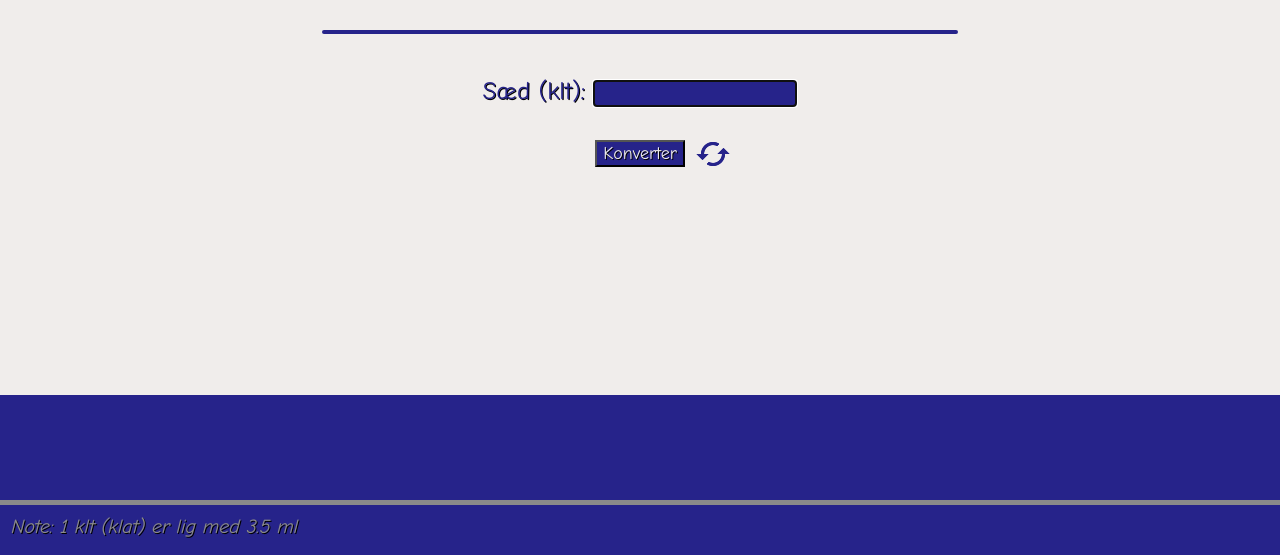
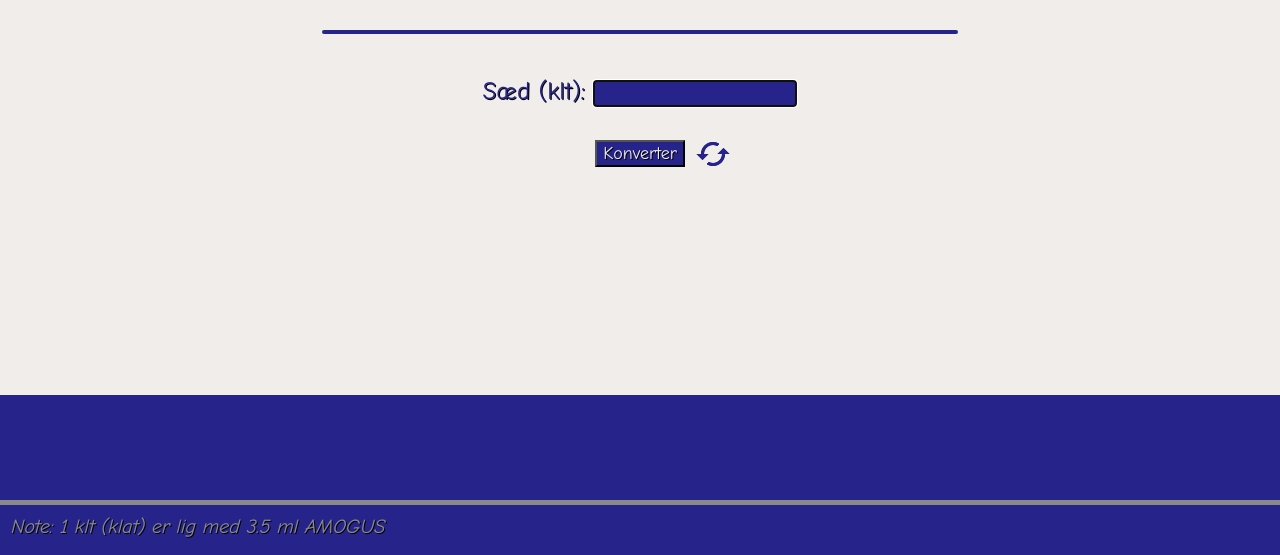
Before and after one commit to itsAfeat/KalorieMaaler, a plain HTML site: page index.html in a window 1280 px wide. Shown: the part 245-800 px from the top of the page. Drawn offline with Linux system fonts and the light colour scheme.

Commit message:
Update index.html

```diff
--- a/index.html
+++ b/index.html
@@ -24,7 +24,7 @@
 			<img id="switch" onclick="SwitchUnit()" src="images/switch.png">
 			<p id="res"></p>
 		</center>
-		<footer><i>Note: 1 klt (klat) er lig med 3.5 ml<p id="copyright-label">Copyright me</p></i></footer>
+		<footer><i>Note: 1 klt (klat) er lig med 3.5 ml  AMOGUS<p id="copyright-label">Copyright me</p></i></footer>
 
 		<script src="scripts/script.js"></script>
 	</body>
```
